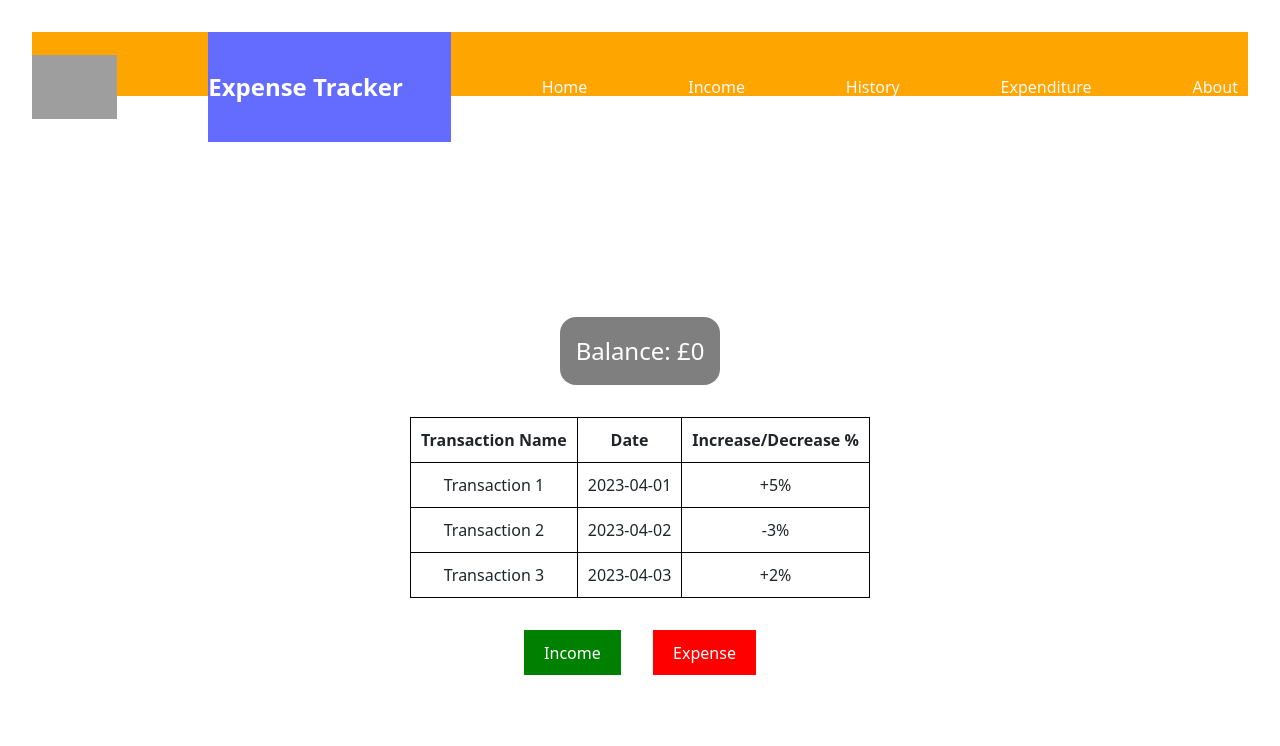
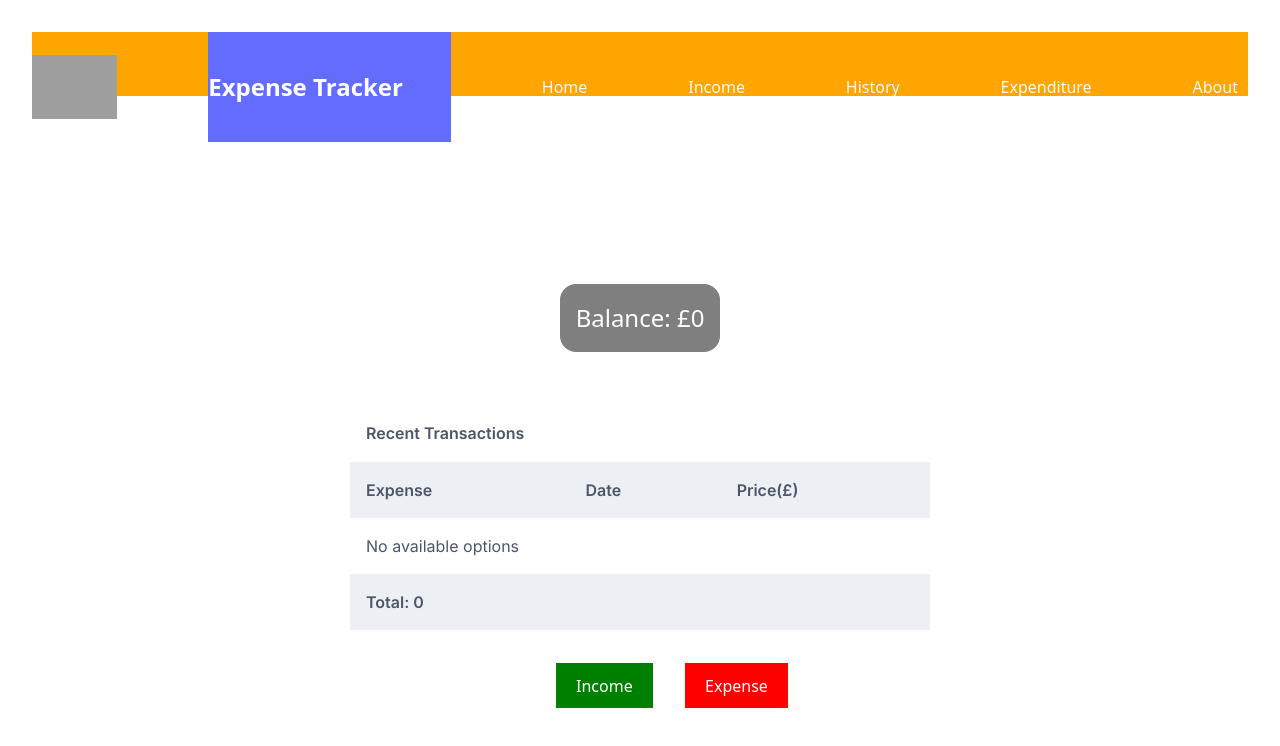
Before and after one commit to cgbea/Expenses-tracker, a React (Vite) app: page / in a window 1280 px wide. Shown: the top 746 px of the page. Built offline with nearby package versions, Linux system fonts and the light colour scheme; grey boxes are pictures that could not be loaded.

Commit message:
update table on home page

```diff
--- a/src/pages/Home.jsx
+++ b/src/pages/Home.jsx
@@ -1,9 +1,10 @@
 import React from 'react';
+import Table from "./Table";
 import { getBalance } from '../Lib/LocalStorageHelper'
 function Home() {
   // Assuming you have a balance data, for demonstration, let's use a static value
-  const balance = 1000; // This should be your actual balance data
-
+  //const [transaction, setTransaction] = useState([{ page: "Home" }]);
+const transaction =[{page:"Home"}]
   return (
     <div style={{ display: 'flex', justifyContent: 'center', alignItems: 'center', height: '100vh', flexDirection: "column" }}>
       <section style={{ padding: '16px', borderRadius: "16px", backgroundColor: "rgba(0,0,0,0.5)", margin: "2rem" }}>
@@ -11,39 +12,15 @@ function Home() {
           Balance: £{getBalance()}
         </div>
       </section>
-      <section>
-        <table style={{ margin: 'auto', borderCollapse: 'collapse', width: '100%', borderRadius: "16px" }}>
-          <thead>
-            <tr>
-              <th style={{ border: '1px solid black', padding: '10px', textAlign: 'center' }}>Transaction Name</th>
-              <th style={{ border: '1px solid black', padding: '10px', textAlign: 'center' }}>Date</th>
-              <th style={{ border: '1px solid black', padding: '10px', textAlign: 'center' }}>Increase/Decrease %</th>
-            </tr>
-          </thead>
-          <tbody>
-            <tr>
-              <td style={{ border: '1px solid black', padding: '10px', textAlign: 'center' }}>Transaction 1</td>
-              <td style={{ border: '1px solid black', padding: '10px', textAlign: 'center' }}>2023-04-01</td>
-              <td style={{ border: '1px solid black', padding: '10px', textAlign: 'center' }}>+5%</td>
-            </tr>
-            <tr>
-              <td style={{ border: '1px solid black', padding: '10px', textAlign: 'center' }}>Transaction 2</td>
-              <td style={{ border: '1px solid black', padding: '10px', textAlign: 'center' }}>2023-04-02</td>
-              <td style={{ border: '1px solid black', padding: '10px', textAlign: 'center' }}>-3%</td>
-            </tr>
-            <tr>
-              <td style={{ border: '1px solid black', padding: '10px', textAlign: 'center' }}>Transaction 3</td>
-              <td style={{ border: '1px solid black', padding: '10px', textAlign: 'center' }}>2023-04-03</td>
-              <td style={{ border: '1px solid black', padding: '10px', textAlign: 'center' }}>+2%</td>
-            </tr>
-            {/* Add more rows as needed */}
-          </tbody>
-        </table>
+      <div className="row">
+        <div className="col-md-12 form">
+          <Table data={transaction} />
+        </div>
         <div style={{ display: "flex", gap: "2rem", justifyContent: "center", margin: "2rem" }}>
           <button style={{ backgroundColor: 'green', color: 'white' }}>Income</button>
           <button style={{ backgroundColor: 'red', color: 'white' }}>Expense</button>
         </div>
-      </section>
+      </div>
     </div>
   )
 }
--- a/src/pages/Table.jsx
+++ b/src/pages/Table.jsx
@@ -2,15 +2,21 @@ import React from 'react'
 import 'primereact/resources/themes/mira/theme.css'
 import { DataTable } from 'primereact/datatable'
 import { Column } from 'primereact/column'
-import { getPositiveTransactions, getPositiveTotal, getNegativeTransactions, getNegativeTotal, getBalance } from "../Lib/LocalStorageHelper";
+import { getPositiveTransactions, getPositiveTotal, getNegativeTransactions, getNegativeTotal, readLocalStorage, getBalance } from "../Lib/LocalStorageHelper";
 
 const IncomeTable = (props) => {
   const { data } = props
-
+console.log(props)
+console.log(data)
   const page = data[0].page
   const header = 'Recent Transactions'
   let footer = 'Total: '
   let value = []
+
+  if (page == "Home") {
+    value = readLocalStorage()
+    footer += getBalance()
+  }
 
   if (page == "Income") {
     console.log("Income")
```
